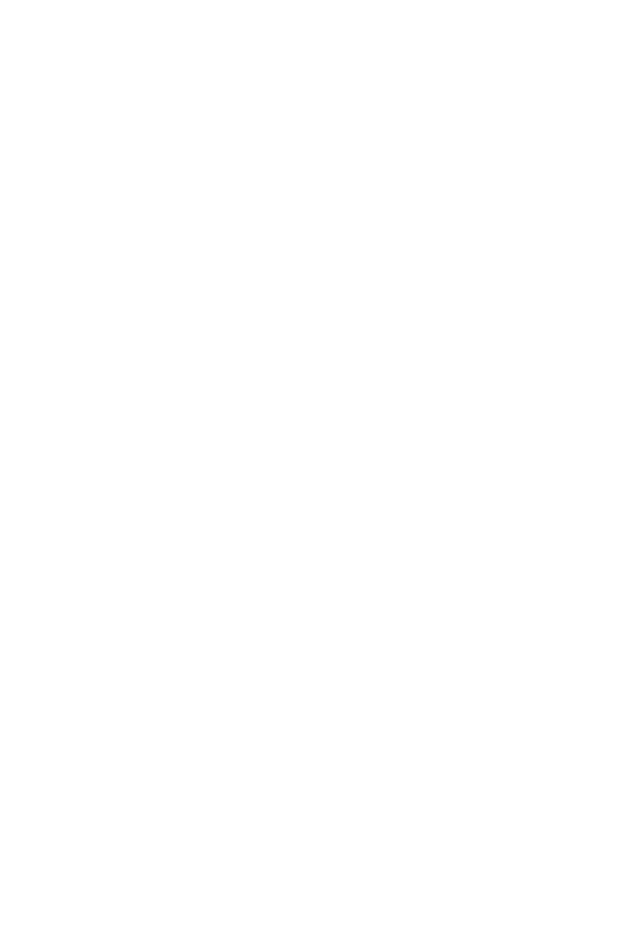
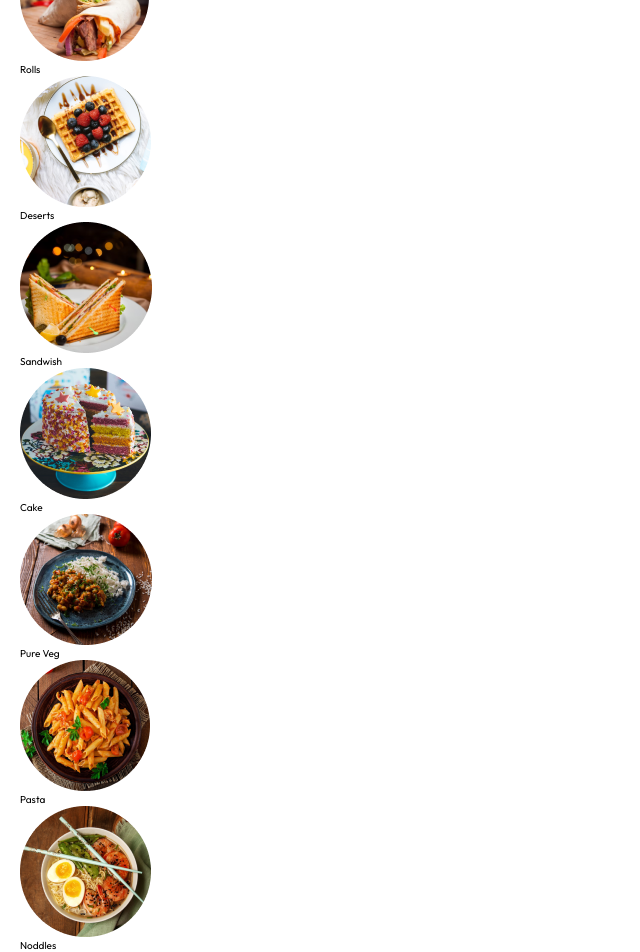
Before and after one commit to kalema1/chakulya, a React (Vite) app in the folder frontend/: page / in a window 1280 px wide. Shown: the part 1099-2051 px from the top of the page, without its empty margins (0-640 px from the left). Before the commit the page ends 853 px from the top, so only its background shows below. Built offline with nearby package versions, Linux system fonts and the light colour scheme.

Commit message:
render menu list
- created the ExploreMenuListItem. To contain the menu item.
- rendered the menu list in the ExploreMenu component.
- updated the menuList.js file.
- added more rules in the eslint.confih.js file. To remove errors about
  missing validation of props.

```diff
--- a/frontend/src/data/menuList.js
+++ b/frontend/src/data/menuList.js
@@ -1,10 +1,10 @@
 export const menuList = [
-  { menuName: "Salad", MenuImage: "frontend_assets/menu_1.png" },
-  { menuName: "Rolls", MenuImage: "frontend_assets/menu_2.png" },
-  { menuName: "Deserts", MenuImage: "frontend_assets/menu_3.png" },
-  { menuName: "Sandwish", MenuImage: "frontend_assets/menu_4.png" },
-  { menuName: "Cake", MenuImage: "frontend_assets/menu_5.png" },
-  { menuName: "Pure Veg", MenuImage: "frontend_assets/menu_6.png" },
-  { menuName: "Pasta", MenuImage: "frontend_assets/menu_7.png" },
-  { menuName: "Noddles", MenuImage: "frontend_assets/menu_8.png" },
+  { menuName: "Salad", menuImage: "frontend_assets/menu_1.png" },
+  { menuName: "Rolls", menuImage: "frontend_assets/menu_2.png" },
+  { menuName: "Deserts", menuImage: "frontend_assets/menu_3.png" },
+  { menuName: "Sandwish", menuImage: "frontend_assets/menu_4.png" },
+  { menuName: "Cake", menuImage: "frontend_assets/menu_5.png" },
+  { menuName: "Pure Veg", menuImage: "frontend_assets/menu_6.png" },
+  { menuName: "Pasta", menuImage: "frontend_assets/menu_7.png" },
+  { menuName: "Noddles", menuImage: "frontend_assets/menu_8.png" },
 ];
--- a/frontend/src/features/exploreMenu/ExploreMenu.jsx
+++ b/frontend/src/features/exploreMenu/ExploreMenu.jsx
@@ -1,3 +1,5 @@
+import { menuList } from "../../data/menuList";
+import ExploreMenuListItem from "./ExploreMenuListItem";
 export default function ExploreMenu() {
   return (
     <section>
@@ -7,7 +9,11 @@
           <p>
             Choose from a diverse menu featuring a delectable array of dishes
           </p>
-          <div></div>
+          <div>
+            {menuList.map((menuItem, index) => (
+              <ExploreMenuListItem menuItem={menuItem} key={index} />
+            ))}
+          </div>
         </div>
       </div>
     </section>
--- /dev/null
+++ b/frontend/src/features/exploreMenu/ExploreMenuListItem.jsx
@@ -0,0 +1,8 @@
+export default function ExploreMenuListItem({ menuItem }) {
+  return (
+    <div>
+      <img src={menuItem.menuImage} alt="" />
+      <p>{menuItem.menuName}</p>
+    </div>
+  );
+}
--- a/frontend/src/pages/HomePage.jsx
+++ b/frontend/src/pages/HomePage.jsx
@@ -1,3 +1,4 @@
+import ExploreMenu from "../features/exploreMenu/ExploreMenu";
 import Hero from "../features/hero/Hero";
 import PageNav from "../features/pageNavigation/PageNav";
 
@@ -6,6 +7,7 @@
     <div>
       <PageNav />
       <Hero />
+      <ExploreMenu />
     </div>
   );
 }
```
Also changed, not shown: frontend/eslint.config.js (+18 -17 lines).
